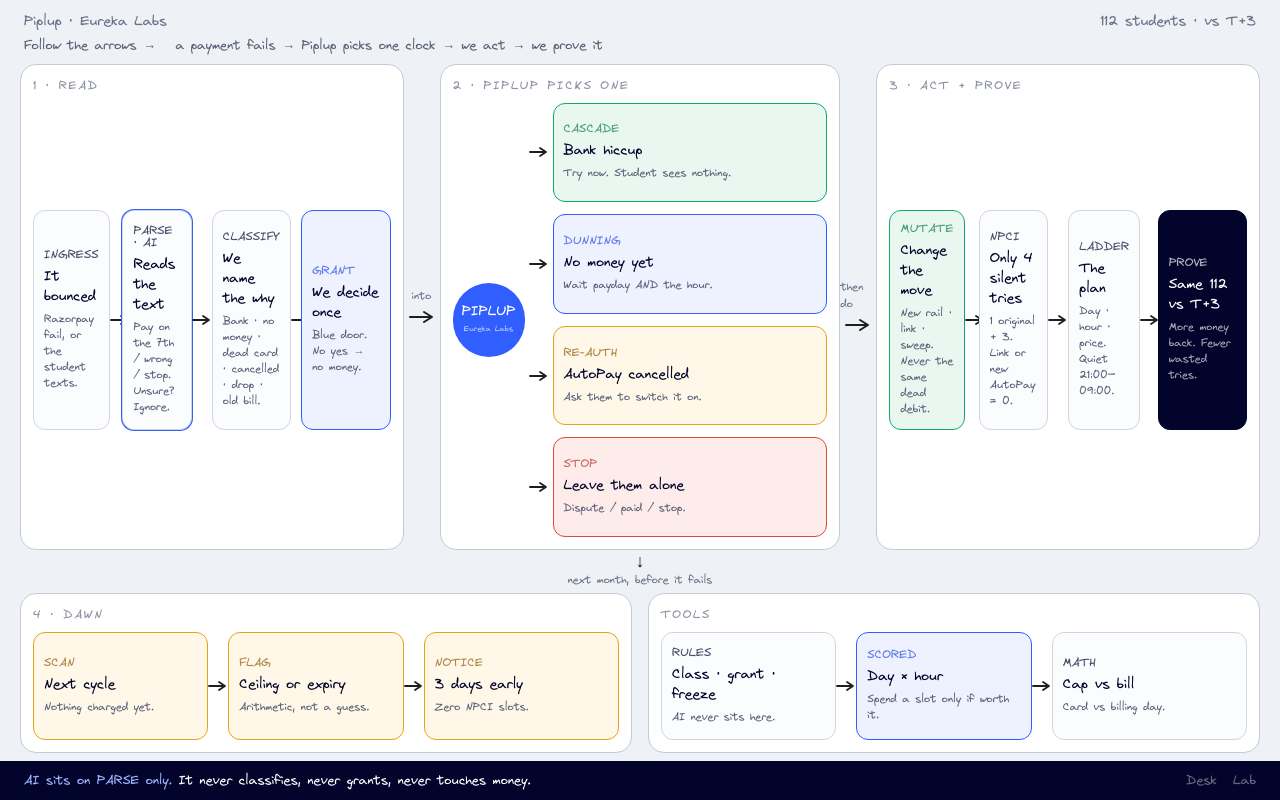
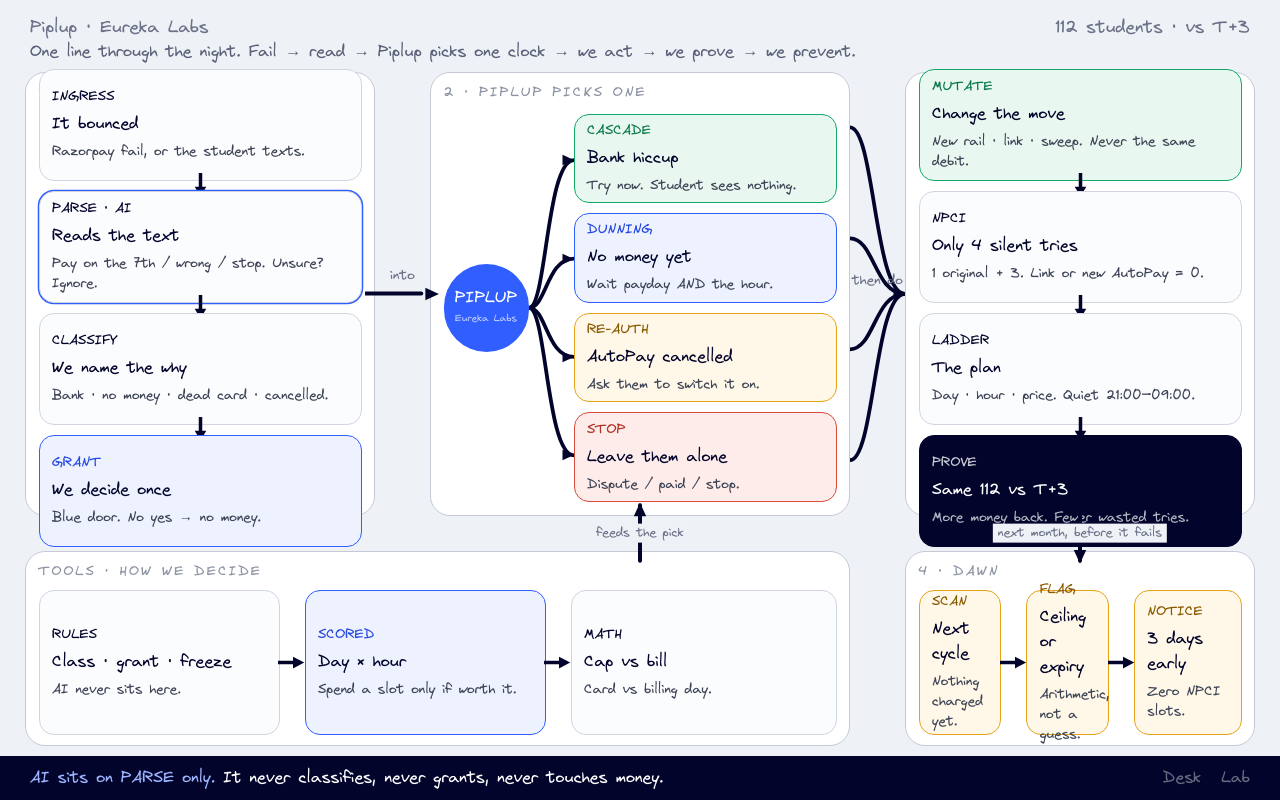
Before and after one commit to suprith41/piplup, a Next.js app: page /architecture in a window 1280 px wide. Built offline with nearby package versions, Linux system fonts and the light colour scheme; a web font is replaced by a local one.

Commit message:
architcture

```diff
--- a/src/app/architecture/page.tsx
+++ b/src/app/architecture/page.tsx
@@ -1,5 +1,5 @@
 import Link from "next/link";
-import type { ReactNode } from "react";
+import { Children, type ReactNode } from "react";
 
 export const dynamic = "force-static";
 
@@ -8,14 +8,27 @@
   description: "READ → PIPLUP → four clocks → ACT + PROVE",
 };
 
+const INK = "#02042b";
+
 export default function ArchitecturePage() {
   return (
-    <main className="arch flex h-screen w-screen flex-col overflow-hidden bg-[#eef1f6] text-[#02042b]">
+    <main className="arch flex flex-col overflow-hidden bg-[#eef1f6] text-[#02042b]">
       <style>{`
         @font-face {
           font-family: Virgil;
           src: url("/fonts/Virgil.woff2") format("woff2");
           font-display: swap;
+        }
+        .arch {
+          zoom: 1.25;
+          width: calc(100vw / 1.25);
+          height: calc(100vh / 1.25);
+        }
+        @supports not (zoom: 1.25) {
+          .arch {
+            transform: scale(1.25);
+            transform-origin: top left;
+          }
         }
         .arch, .arch * { font-family: Virgil, "Segoe Print", cursive !important; }
       `}</style>
@@ -24,79 +37,75 @@
         <p className="text-sm text-[#6b7288]">Piplup · Eureka Labs</p>
         <p className="text-sm text-[#6b7288]">112 students · vs T+3</p>
       </header>
-
-      <p className="shrink-0 px-6 pb-2 pt-1 text-[13px] text-[#5a6178]">
-        Follow the arrows → &nbsp; a payment fails → Piplup picks one clock → we act → we prove it
+      <p className="shrink-0 px-6 pb-1.5 text-[13px] text-[#5a6178]">
+        One line through the night. Fail → read → Piplup picks one clock → we act → we prove → we prevent.
       </p>
 
-      <div className="grid min-h-0 flex-1 grid-cols-[1.1fr_2.25rem_1.15fr_2.25rem_1.1fr] px-5">
+      <div className="mx-5 mb-2 grid min-h-0 flex-1 grid-cols-[1fr_2.75rem_1.2fr_2.75rem_1fr] grid-rows-[minmax(0,1fr)_1.75rem_auto] gap-x-0">
         <Frame title="1 · READ">
-          <Row>
+          <VFlow>
             <Node k="INGRESS" h="It bounced" p="Razorpay fail, or the student texts." />
             <Node k="PARSE · AI" h="Reads the text" p="Pay on the 7th / wrong / stop. Unsure? Ignore." accent />
-            <Node k="CLASSIFY" h="We name the why" p="Bank · no money · dead card · cancelled · drop · old bill." />
+            <Node k="CLASSIFY" h="We name the why" p="Bank · no money · dead card · cancelled." />
             <Node k="GRANT" h="We decide once" p="Blue door. No yes → no money." tone="blue" />
-          </Row>
+          </VFlow>
         </Frame>
 
-        <Rail caption="into" />
+        <HArrow label="into" />
 
-        <Frame title="2 · PIPLUP PICKS ONE" fill>
-          <div className="grid h-full min-h-0 w-full grid-cols-[4.5rem_1.75rem_minmax(0,1fr)] grid-rows-4 gap-y-3">
-            <div className="row-span-4 flex items-center justify-center">
-              <div className="flex h-[4.6rem] w-[4.6rem] flex-col items-center justify-center rounded-full bg-[#305eff] text-center text-white">
-                <p className="text-[14px] leading-none">PIPLUP</p>
+        <Frame title="2 · PIPLUP PICKS ONE">
+          <div className="grid h-full min-h-0 w-full grid-cols-[4.25rem_2.25rem_minmax(0,1fr)]">
+            <div className="flex items-center justify-center">
+              <div className="flex h-[4.4rem] w-[4.4rem] flex-col items-center justify-center rounded-full bg-[#305eff] text-center text-white">
+                <p className="text-[13px] leading-none">PIPLUP</p>
                 <p className="mt-1 text-[8px] leading-3 text-white/70">Eureka Labs</p>
               </div>
             </div>
-            <Arrow />
-            <Node k="CASCADE" h="Bank hiccup" p="Try now. Student sees nothing." tone="green" />
-            <Arrow />
-            <Node k="DUNNING" h="No money yet" p="Wait payday AND the hour." tone="blue" />
-            <Arrow />
-            <Node k="RE-AUTH" h="AutoPay cancelled" p="Ask them to switch it on." tone="amber" />
-            <Arrow />
-            <Node k="STOP" h="Leave them alone" p="Dispute / paid / stop." tone="red" />
+            <Fan lines="out" />
+            <div className="grid min-h-0 grid-rows-4 gap-2 py-0.5">
+              <Node k="CASCADE" h="Bank hiccup" p="Try now. Student sees nothing." tone="green" />
+              <Node k="DUNNING" h="No money yet" p="Wait payday AND the hour." tone="blue" />
+              <Node k="RE-AUTH" h="AutoPay cancelled" p="Ask them to switch it on." tone="amber" />
+              <Node k="STOP" h="Leave them alone" p="Dispute / paid / stop." tone="red" />
+            </div>
           </div>
         </Frame>
 
-        <Rail caption="then do" />
+        <Fan lines="in" label="then do" />
 
         <Frame title="3 · ACT + PROVE">
-          <Row>
-            <Node k="MUTATE" h="Change the move" p="New rail · link · sweep. Never the same dead debit." tone="green" />
+          <VFlow>
+            <Node k="MUTATE" h="Change the move" p="New rail · link · sweep. Never the same debit." tone="green" />
             <Node k="NPCI" h="Only 4 silent tries" p="1 original + 3. Link or new AutoPay = 0." />
             <Node k="LADDER" h="The plan" p="Day · hour · price. Quiet 21:00–09:00." />
             <Node k="PROVE" h="Same 112 vs T+3" p="More money back. Fewer wasted tries." tone="navy" />
-          </Row>
+          </VFlow>
+        </Frame>
+
+        <div />
+        <div />
+        <VArrow label="feeds the pick" up />
+        <div />
+        <VArrow label="next month, before it fails" />
+
+        <Frame title="TOOLS · how we decide" span>
+          <HFlow>
+            <Node k="RULES" h="Class · grant · freeze" p="AI never sits here." />
+            <Node k="SCORED" h="Day × hour" p="Spend a slot only if worth it." tone="blue" />
+            <Node k="MATH" h="Cap vs bill" p="Card vs billing day." />
+          </HFlow>
+        </Frame>
+        <div />
+        <Frame title="4 · DAWN">
+          <HFlow>
+            <Node k="SCAN" h="Next cycle" p="Nothing charged yet." tone="amber" />
+            <Node k="FLAG" h="Ceiling or expiry" p="Arithmetic, not a guess." tone="amber" />
+            <Node k="NOTICE" h="3 days early" p="Zero NPCI slots." tone="amber" />
+          </HFlow>
         </Frame>
       </div>
 
-      <div className="flex shrink-0 justify-center py-1">
-        <div className="flex flex-col items-center text-[#1e1e1e]">
-          <span className="text-lg leading-none">↓</span>
-          <span className="text-[11px] text-[#6b7288]">next month, before it fails</span>
-        </div>
-      </div>
-
-      <section className="mx-5 mb-2 grid shrink-0 grid-cols-2 gap-4">
-        <Frame title="4 · DAWN">
-          <Row tight>
-            <Node k="SCAN" h="Next cycle" p="Nothing charged yet." tone="amber" />
-            <Node k="FLAG" h="Ceiling or expiry" p="Arithmetic, not a guess." tone="amber" />
-            <Node k="NOTICE" h="3 days early" p="Zero NPCI slots." tone="amber" />
-          </Row>
-        </Frame>
-        <Frame title="TOOLS">
-          <Row tight>
-            <Node k="RULES" h="Class · grant · freeze" p="AI never sits here." />
-            <Node k="SCORED" h="Day × hour" p="Spend a slot only if worth it." tone="blue" />
-            <Node k="MATH" h="Cap vs bill" p="Card vs billing day." />
-          </Row>
-        </Frame>
-      </section>
-
-      <footer className="flex shrink-0 items-center justify-between bg-[#02042b] px-6 py-2.5 text-[13px] text-white">
+      <footer className="flex shrink-0 items-center justify-between bg-[#02042b] px-6 py-2 text-[13px] text-white">
         <p>
           <span className="text-[#9db4ff]">AI sits on PARSE only.</span> It never classifies, never grants, never
           touches money.
@@ -114,48 +123,146 @@
   );
 }
 
-function Rail({ caption }: { caption: string }) {
+function Frame({ title, children, span }: { title: string; children: ReactNode; span?: boolean }) {
   return (
-    <div className="flex flex-col items-center justify-center gap-1 text-[#1e1e1e]" aria-hidden>
-      <span className="text-[11px] text-[#6b7288]">{caption}</span>
-      <svg width="28" height="18" viewBox="0 0 28 18" fill="none">
-        <path d="M2 9h20" stroke="#1e1e1e" strokeWidth="2" strokeLinecap="round" />
-        <path d="M16 4l8 5-8 5" stroke="#1e1e1e" strokeWidth="2" strokeLinecap="round" strokeLinejoin="round" />
+    <section
+      className={`flex min-h-0 min-w-0 flex-col overflow-visible rounded-2xl border border-[#c5cad6] bg-white px-2.5 py-2 ${
+        span ? "col-span-3" : ""
+      }`}
+    >
+      <p className="mb-1.5 shrink-0 text-[11px] uppercase tracking-[0.14em] text-[#8c93a3]">{title}</p>
+      <div className="flex min-h-0 min-w-0 flex-1">{children}</div>
+    </section>
+  );
+}
+
+function VFlow({ children }: { children: ReactNode }) {
+  const items = Children.toArray(children);
+  return (
+    <div className="flex h-full w-full flex-col justify-center">
+      {items.map((child, i) => (
+        <div key={i} className="w-full shrink-0">
+          <div className="h-[5.6rem] w-full">{child}</div>
+          {i < items.length - 1 ? <VJoin /> : null}
+        </div>
+      ))}
+    </div>
+  );
+}
+
+function HFlow({ children }: { children: ReactNode }) {
+  const items = Children.toArray(children);
+  return (
+    <div className="flex h-[7.25rem] w-full min-w-0 items-stretch">
+      {items.map((child, i) => (
+        <div key={i} className="flex min-h-0 min-w-0 flex-1 items-stretch">
+          {child}
+          {i < items.length - 1 ? <HJoin /> : null}
+        </div>
+      ))}
+    </div>
+  );
+}
+
+function VJoin() {
+  return (
+    <div className="-my-1.5 flex h-5 shrink-0 items-center justify-center" aria-hidden>
+      <svg width="12" height="20" viewBox="0 0 12 20">
+        <path d="M6 0 V13" stroke={INK} strokeWidth="2.8" strokeLinecap="round" />
+        <path d="M1.4 11 L6 19 L10.6 11 Z" fill={INK} />
       </svg>
     </div>
   );
 }
 
-function Arrow() {
+function HJoin() {
   return (
-    <div className="flex items-center justify-center" aria-hidden>
-      <svg width="20" height="14" viewBox="0 0 20 14" fill="none">
-        <path d="M1 7h14" stroke="#1e1e1e" strokeWidth="1.8" strokeLinecap="round" />
-        <path d="M11 3l6 4-6 4" stroke="#1e1e1e" strokeWidth="1.8" strokeLinecap="round" strokeLinejoin="round" />
+    <div className="-mx-0.5 flex w-6 shrink-0 items-center justify-center" aria-hidden>
+      <svg width="22" height="12" viewBox="0 0 22 12">
+        <path d="M0 6 H14" stroke={INK} strokeWidth="2.8" strokeLinecap="round" />
+        <path d="M12 1.3 L21 6 L12 10.7 Z" fill={INK} />
       </svg>
     </div>
   );
 }
 
-function Frame({ title, children, fill }: { title: string; children: ReactNode; fill?: boolean }) {
+function HArrow({ label }: { label?: string }) {
   return (
-    <section className="flex min-h-0 flex-col rounded-2xl border border-[#c5cad6] bg-white px-3 py-3">
-      <p className="mb-2 text-[12px] uppercase tracking-[0.14em] text-[#8c93a3]">{title}</p>
-      <div className={`flex min-h-0 flex-1 ${fill ? "items-stretch" : "items-center"}`}>{children}</div>
-    </section>
+    <div className="-mx-2 flex items-center justify-center" aria-hidden>
+      <div className="relative w-full">
+        <svg className="h-3 w-full" viewBox="0 0 40 12" preserveAspectRatio="none">
+          <path d="M0 6 H30" stroke={INK} strokeWidth="3.2" strokeLinecap="round" vectorEffect="non-scaling-stroke" />
+        </svg>
+        <svg className="absolute right-0 top-1/2 -translate-y-1/2" width="13" height="13" viewBox="0 0 12 12">
+          <path d="M1 1.4 L11 6 L1 10.6 Z" fill={INK} />
+        </svg>
+        {label ? (
+          <span className="absolute -top-4 left-1/2 -translate-x-1/2 whitespace-nowrap text-[11px] text-[#6b7288]">
+            {label}
+          </span>
+        ) : null}
+      </div>
+    </div>
   );
 }
 
-function Row({ children, tight }: { children: ReactNode; tight?: boolean }) {
-  const items = Array.isArray(children) ? children : [children];
+function VArrow({ label, up }: { label?: string; up?: boolean }) {
   return (
-    <div className={`flex w-full items-stretch ${tight ? "h-[6.75rem]" : "h-[min(36vh,220px)]"}`}>
-      {items.map((child, i) => (
-        <div key={i} className="flex min-w-0 flex-1 items-stretch">
-          {child}
-          {i < items.length - 1 ? <Arrow /> : null}
-        </div>
+    <div className="-my-2.5 relative" aria-hidden>
+      <svg className="absolute inset-0 h-full w-full" viewBox="0 0 24 28" preserveAspectRatio="none">
+        <path d="M12 1 V27" stroke={INK} strokeWidth="3.2" strokeLinecap="round" vectorEffect="non-scaling-stroke" />
+      </svg>
+      <svg
+        className="absolute left-1/2"
+        width="13"
+        height="13"
+        viewBox="0 0 12 12"
+        style={{
+          top: up ? 0 : "auto",
+          bottom: up ? "auto" : 0,
+          transform: up ? "translate(-50%, -10%) rotate(-90deg)" : "translate(-50%, 10%) rotate(90deg)",
+        }}
+      >
+        <path d="M1 1.4 L11 6 L1 10.6 Z" fill={INK} />
+      </svg>
+      {label ? (
+        <p className="absolute left-1/2 top-1/2 z-10 -translate-x-1/2 -translate-y-1/2 whitespace-nowrap bg-[#eef1f6] px-1 text-[10px] text-[#6b7288]">
+          {label}
+        </p>
+      ) : null}
+    </div>
+  );
+}
+
+function Fan({ lines, label }: { lines: "out" | "in"; label?: string }) {
+  const out = lines === "out";
+  return (
+    <div className="relative min-h-0" aria-hidden>
+      <svg className="absolute inset-0 h-full w-full" viewBox="0 0 36 400" preserveAspectRatio="none">
+        {(out
+          ? ["M0 200 C 14 200, 14 50, 36 50", "M0 200 C 14 200, 14 150, 36 150", "M0 200 C 14 200, 14 250, 36 250", "M0 200 C 14 200, 14 350, 36 350"]
+          : ["M0 50 C 16 50, 16 200, 36 200", "M0 150 C 16 150, 16 200, 36 200", "M0 250 C 16 250, 16 200, 36 200", "M0 350 C 16 350, 16 200, 36 200"]
+        ).map((d) => (
+          <path key={d} d={d} fill="none" stroke={INK} strokeWidth="3" vectorEffect="non-scaling-stroke" />
+        ))}
+      </svg>
+      {(out ? [50, 150, 250, 350] : [200]).map((y) => (
+        <svg
+          key={y}
+          className="absolute right-0"
+          width="11"
+          height="12"
+          viewBox="0 0 12 12"
+          style={{ top: `${(y / 400) * 100}%`, transform: "translate(10%, -50%)" }}
+        >
+          <path d="M1 1.4 L11 6 L1 10.6 Z" fill={INK} />
+        </svg>
       ))}
+      {label ? (
+        <span className="absolute left-1/2 top-[calc(50%-1.15rem)] -translate-x-1/2 whitespace-nowrap text-[11px] text-[#6b7288]">
+          {label}
+        </span>
+      ) : null}
     </div>
   );
 }
@@ -184,13 +291,13 @@
 
   return (
     <article
-      className={`flex h-full w-full flex-col justify-center rounded-xl border px-2.5 py-2 ${box} ${
+      className={`flex h-full w-full min-w-0 flex-col justify-center rounded-xl border px-2.5 py-2.5 ${box} ${
         accent ? "ring-1 ring-[#305eff]" : ""
       }`}
     >
-      <p className="text-[12px] leading-none opacity-70">{k}</p>
-      <p className={`mt-1.5 text-[14px] leading-5 ${tone === "navy" ? "text-white" : "text-[#02042b]"}`}>{h}</p>
-      <p className={`mt-1 text-[11px] leading-4 ${tone === "navy" ? "text-white/65" : "text-[#5a6178]"}`}>{p}</p>
+      <p className={`text-[11px] leading-4 ${tone === "navy" ? "text-white/80" : ""}`}>{k}</p>
+      <p className={`mt-1 text-[13px] leading-5 ${tone === "navy" ? "text-white" : "text-[#02042b]"}`}>{h}</p>
+      <p className={`mt-1 text-[11px] leading-4 ${tone === "navy" ? "text-white/70" : "text-[#3d4456]"}`}>{p}</p>
     </article>
   );
 }
```
